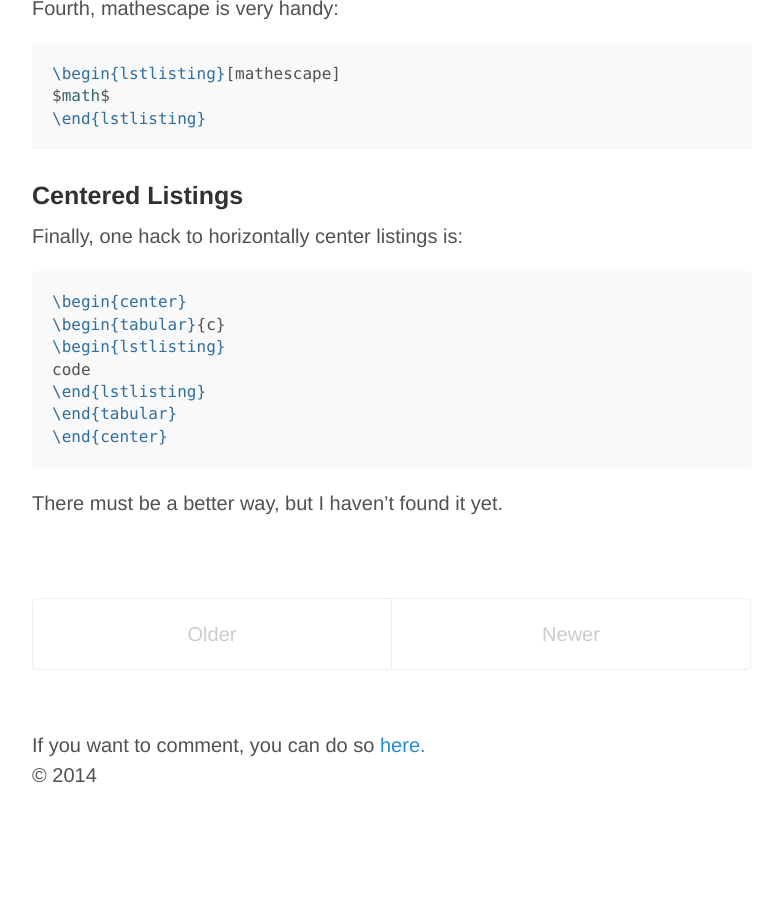
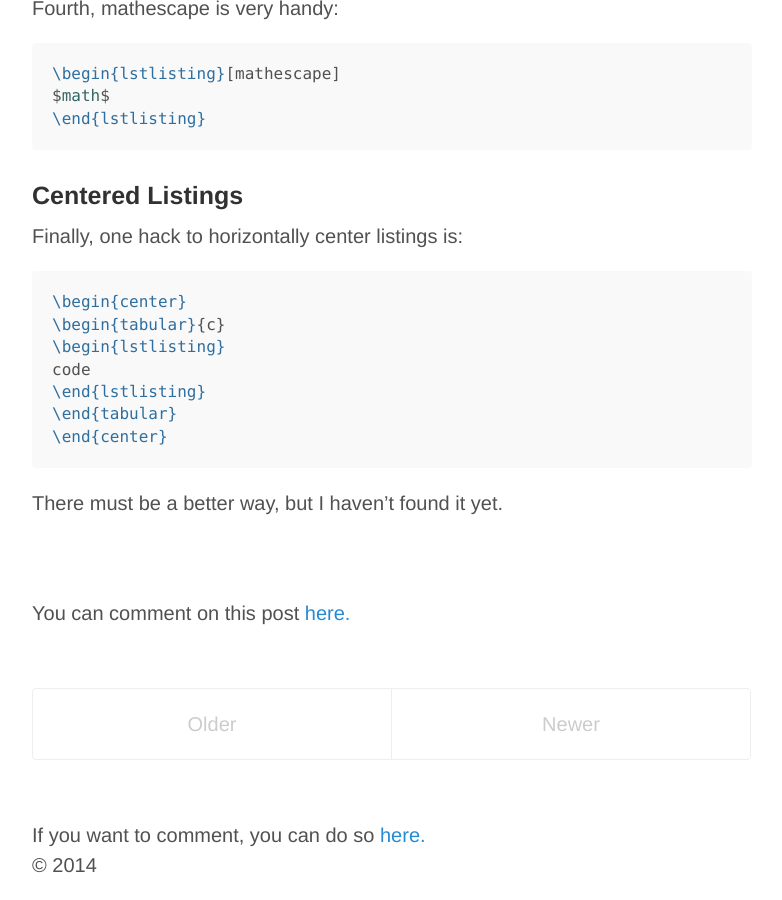
Before and after one commit to gstew5/gstew5.github.io, a Jekyll site: the page built from index.html, in a window 1280 px wide and 900 px high, scrolled down 2082 px. Shown: the whole window, without its empty margins (248-1030 px from the left). Built offline with Jekyll 4.4.1, drawn with Linux system fonts in a browser that asks for light colours; Markdown is read by kramdown in place of the engine named in the settings; the list of posts is cut into pages by our own code; before the commit the page ends 2892 px from its top, so only the background shows below that.

Commit message:
Update index.html

```diff
--- a/index.html
+++ b/index.html
@@ -17,6 +17,8 @@ title: Home
     {{ post.content }}
   </div>
   {% endfor %}
+
+  You can comment on this post <a href="{{ post.url }}">here.</a>
 </div>
 
 <div class="pagination">
```
